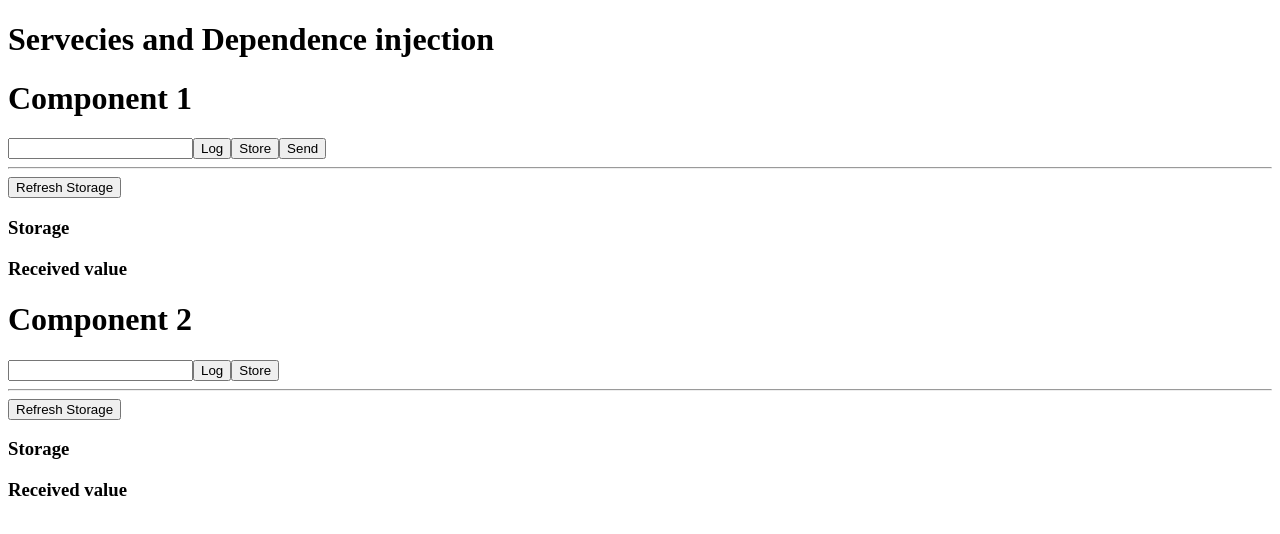
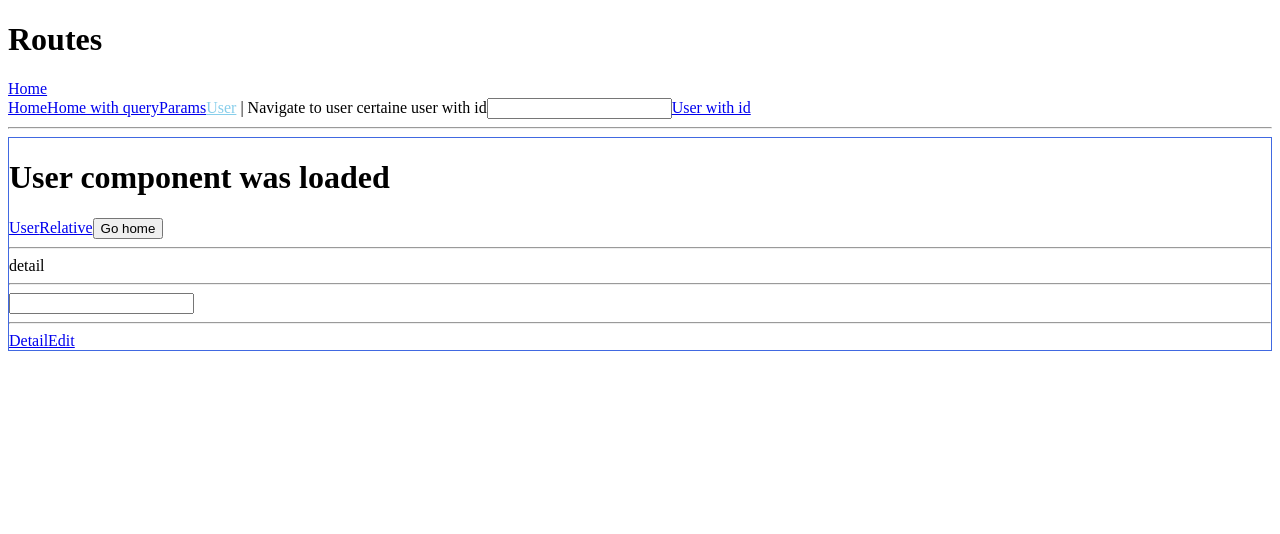
Before and after one commit to Balobanov/angularapptest, an Angular app: page /user/detail in a window 1280 px wide. Shown: the top 534 px of the page. Built offline with nearby package versions, Linux system fonts and the light colour scheme.

Commit message:
Routing and Guards

```diff
--- a/src/app/app.component.css
+++ b/src/app/app.component.css
@@ -0,0 +1,11 @@
+.border{
+  border: 1px solid royalblue;
+}
+
+.active{
+  color: skyblue;
+}
+
+.divActive{
+  border: 1px solid darkmagenta;
+}
--- a/src/app/app.component.html
+++ b/src/app/app.component.html
@@ -1,4 +1,21 @@
 <!--<h1>Directives</h1>-->
 <!--<h2>ngClass and ngStyle</h2>-->
 <!--<app-directive></app-directive>-->
-<app-serv-and-deps-inject></app-serv-and-deps-inject>
+<!--<app-serv-and-deps-inject></app-serv-and-deps-inject>-->
+
+<h1>Routes</h1>
+<div routerLinkActive="divActive" [routerLinkActiveOptions]="{exact: true}">
+  <a [routerLink]="['/']" >Home</a>
+</div>
+<a [routerLink]="['/']" routerLinkActive="active" [routerLinkActiveOptions]="{exact: true}">Home</a>
+<a [routerLink]="['/']" [queryParams]="{parameter: 1222}">Home with queryParams</a>
+<a [routerLink]="['user']" routerLinkActive="active">User</a> |
+
+<label>Navigate to user certaine user with id</label>
+<input #id type="text" (input)="0">
+<a [routerLink]="['user', id.value]">User with id</a>
+
+<hr>
+<div class="border">
+<router-outlet></router-outlet>
+</div>
--- /dev/null
+++ b/src/app/app.routing.ts
@@ -0,0 +1,16 @@
+import {Route, RouterModule} from "@angular/router";
+import {HomeComponent} from "./routes/home.component";
+import {UserComponent} from "./routes/user.component";
+import {USER_ROUTES} from "./routes/user.routes";
+import {ErrorPageComponent} from "./routes/error-page.component";
+
+const APP_ROUTES: Route[] = [
+  {path: 'user', component: UserComponent},
+  {path: 'error', component: ErrorPageComponent},
+  {path: 'user/:id', component: UserComponent},
+  {path: 'user/:id', component: UserComponent, children: USER_ROUTES},
+  {path: '', component: HomeComponent},
+  {path: '**', redirectTo: 'error', pathMatch: 'full'}
+]
+
+export const ROUTES = RouterModule.forRoot(APP_ROUTES);
--- /dev/null
+++ b/src/app/routes/error-page.component.ts
@@ -0,0 +1,26 @@
+import { Component, OnInit } from '@angular/core';
+
+@Component({
+  selector: 'app-error-page',
+  template: `
+   <div class="error">
+   ERROR PAGE
+  </div>
+  `,
+  styles: [`
+      .error{
+        background-color: red;
+        font-size: xx-large;
+        width: 200px;
+        height: 200px;
+      }
+   `]
+})
+export class ErrorPageComponent implements OnInit {
+
+  constructor() { }
+
+  ngOnInit() {
+  }
+
+}
--- /dev/null
+++ b/src/app/routes/home.component.ts
@@ -0,0 +1,30 @@
+import {Component, OnInit, OnDestroy} from '@angular/core';
+import {Router, ActivatedRoute} from "@angular/router";
+import {Subscription} from "rxjs";
+
+@Component({
+  selector: 'app-home',
+  template: `
+    <h1>This is the home page</h1>
+    <p>param: {{param}}</p>
+  `,
+  styles: []
+})
+export class HomeComponent implements OnInit, OnDestroy {
+  ngOnDestroy(): void {
+    this.subs.unsubscribe();
+  }
+
+  param: string;
+  subs: Subscription;
+
+  constructor(private router: ActivatedRoute) {
+    this.subs = router.queryParams.subscribe(
+      (param: any) => this.param = param['parameter']
+    );
+  }
+
+  ngOnInit() {
+  }
+
+}
--- /dev/null
+++ b/src/app/routes/user-detail.component.ts
@@ -0,0 +1,19 @@
+import { Component, OnInit } from '@angular/core';
+
+@Component({
+  selector: 'app-user-detail',
+  template: `
+    <p>
+      user-detail Works!
+    </p>
+  `,
+  styles: []
+})
+export class UserDetailComponent implements OnInit {
+
+  constructor() { }
+
+  ngOnInit() {
+  }
+
+}
--- /dev/null
+++ b/src/app/routes/user-edit.component.ts
@@ -0,0 +1,39 @@
+import { Component, OnInit } from '@angular/core';
+import {Router} from "@angular/router";
+import {ComponentCanBeDeactivated} from "./user-edit.guard";
+import {Observable} from "rxjs";
+
+@Component({
+  selector: 'app-user-edit',
+  template: `
+    <p>
+      user-edit Works!
+      <button class="btn btn-alert" (click)="goHome()">Go home</button>
+      <button (click)="done = true">Done</button>
+    </p>
+  `,
+  styles: []
+})
+export class UserEditComponent implements OnInit, ComponentCanBeDeactivated{
+  canDeactivate() : boolean | Observable<boolean>{
+    if(this.done){
+      return true;
+    }
+    else {
+      return confirm('The work have not done yet, do you want leave this page?');
+    }
+  }
+
+  done: boolean = false;
+
+  goHome(){
+    this.router.navigate(['']);
+  }
+
+  constructor(private router: Router) {
+  }
+
+  ngOnInit() {
+  }
+
+}
--- /dev/null
+++ b/src/app/routes/user-edit.guard.ts
@@ -0,0 +1,26 @@
+import {CanDeactivate, ActivatedRouteSnapshot, RouterStateSnapshot} from "@angular/router";
+import {Observable} from "rxjs";
+
+/*
+  Определяет контракт которым должен обладать компонент. Для доступа к его состоянию.
+  Чтобы определить может пользователь покинуть страницу или нет.
+ */
+export interface ComponentCanBeDeactivated{
+  canDeactivate: () => boolean | Observable<boolean>;
+}
+
+/*
+  Класс коротый проверяет можно покинуть страницу или нет.
+  Этот "страж" получает доступ к компоненту на котором находится пользователь, для проверки "выполнена работа или нет"
+  Так как такой класс может быть применен к любому классу компонента, этот "страж" должен точно знать какие методы у
+  компонента присутствуют. Поэтому нужно определить интерфейс и реализовать его компонентом который нужно защитить.
+  Через этот метод можно получать данные которые определяют может ли пользователь покинуть страницу или предупредить пользователя,
+  например, что данные из формы будут потеряны если он выйдет, вызвать окно подтверждения.
+  Если пользователь нажал "ок" метод возвращает true и покидает страницу.
+ */
+export class UserEditGuard implements CanDeactivate<ComponentCanBeDeactivated>{
+  canDeactivate(component: ComponentCanBeDeactivated, route: ActivatedRouteSnapshot, state: RouterStateSnapshot): Observable<boolean>|Promise<boolean>|boolean {
+    return component.canDeactivate ? component.canDeactivate() : true;
+  }
+
+}
--- /dev/null
+++ b/src/app/routes/user.component.ts
@@ -0,0 +1,46 @@
+import {Component, OnInit, OnDestroy} from '@angular/core';
+import {Route, Router, ActivatedRoute} from "@angular/router";
+import {Subscription} from "rxjs";
+
+@Component({
+  selector: 'app-user',
+  template: `
+    <h1>User component was loaded</h1>
+    <a [routerLink]="['/user']">User</a>
+    <a [routerLink]="['user']">Relative</a>
+    <button (click)="goHome()">Go home</button>
+    <hr>
+    {{id}}
+    <hr>
+    <input [(ngModel)]="param">
+    <router-outlet></router-outlet>
+    <hr>
+       <a [routerLink]="['detail']">Detail</a>
+    <a [routerLink]="['edit']">Edit</a>
+`,
+  styles: []
+})
+export class UserComponent implements OnInit, OnDestroy {
+  ngOnDestroy(): void {
+    this.subscription.unsubscribe();
+  }
+
+  param: string;
+  id: string;
+  subscription: Subscription;
+
+  goHome(){
+    this.router.navigate([''], {queryParams: {'parameter': this.param}});
+  }
+
+  constructor(private router: Router, private activRouter: ActivatedRoute) {
+    // this.id = activRouter.snapshot.params['id'];
+    this.subscription = activRouter.params.subscribe(
+      (data: any) => this.id = data['id']
+    );
+  }
+
+  ngOnInit() {
+  }
+
+}
--- /dev/null
+++ b/src/app/routes/user.detail.guard.ts
@@ -0,0 +1,14 @@
+import {CanActivate, ActivatedRouteSnapshot, RouterStateSnapshot} from "@angular/router";
+import {Observable} from "rxjs";
+
+// Управляет доступом к юрл. Определяет надо загружать компонент(страницу)
+// Если метод вернет true - загрузит, иначе - нет.
+// Этот класс нужно добавить в конфигурацию марштрутов как дополнительный параметер, например:
+// {path: 'detail', component: UserDetailComponent, canActivate: [UserDetailGuard]} в файле user.routes.ts
+// также нужно добавить его в app.module.ts в раздел providers: [], аналогичто сервисам
+export class UserDetailGuard implements CanActivate{
+  canActivate(route: ActivatedRouteSnapshot, state: RouterStateSnapshot): Observable<boolean>|Promise<boolean>|boolean {
+    return confirm("Do you wand pass to user/detail?");
+  }
+
+}
--- /dev/null
+++ b/src/app/routes/user.routes.ts
@@ -0,0 +1,11 @@
+import {Routes} from "@angular/router";
+import {UserDetailComponent} from "./user-detail.component";
+import {UserEditComponent} from "./user-edit.component";
+import {UserDetailGuard} from "./user.detail.guard";
+import {UserEditGuard} from "./user-edit.guard";
+
+export const USER_ROUTES: Routes = [
+
+  {path: 'detail', component: UserDetailComponent, canActivate: [UserDetailGuard]},
+  {path: 'edit', component: UserEditComponent, canDeactivate: [UserEditGuard]}
+]
```
Also changed, not shown: src/app/app.module.ts (+31 -19 lines).
